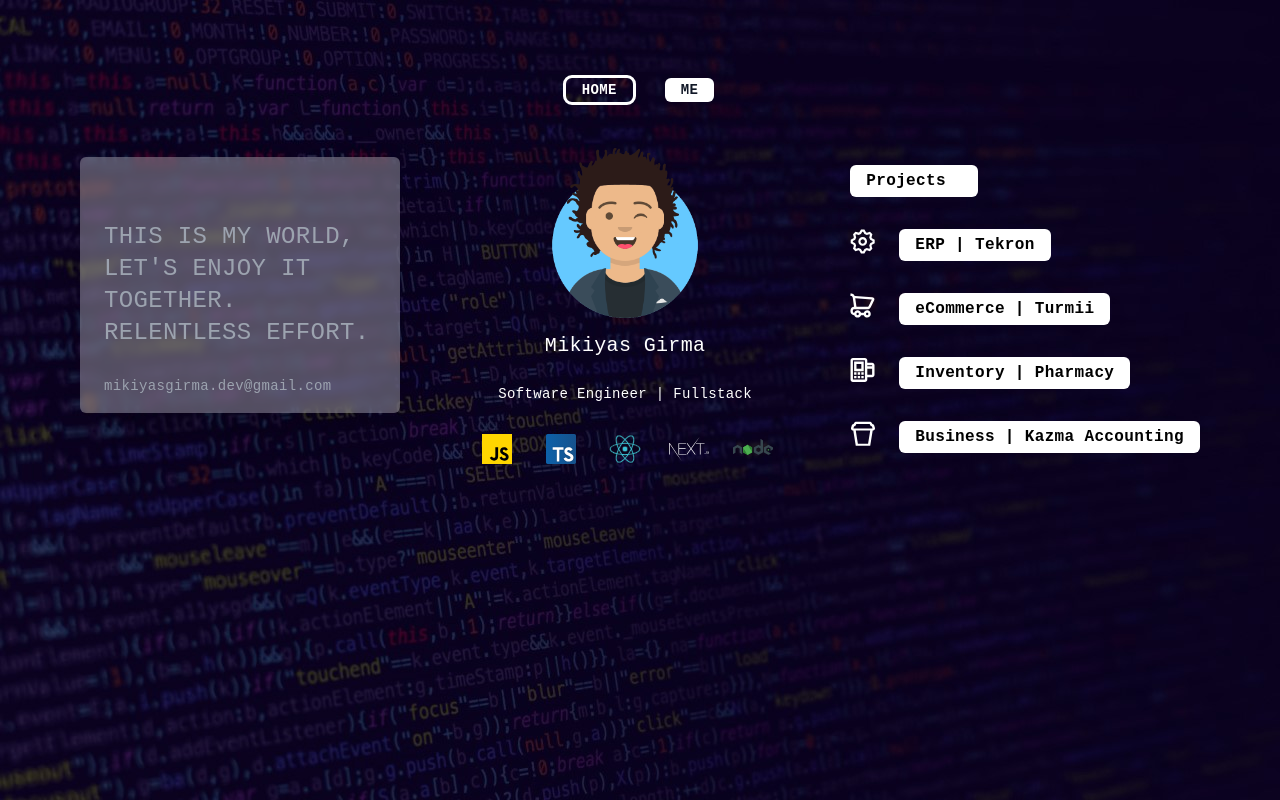
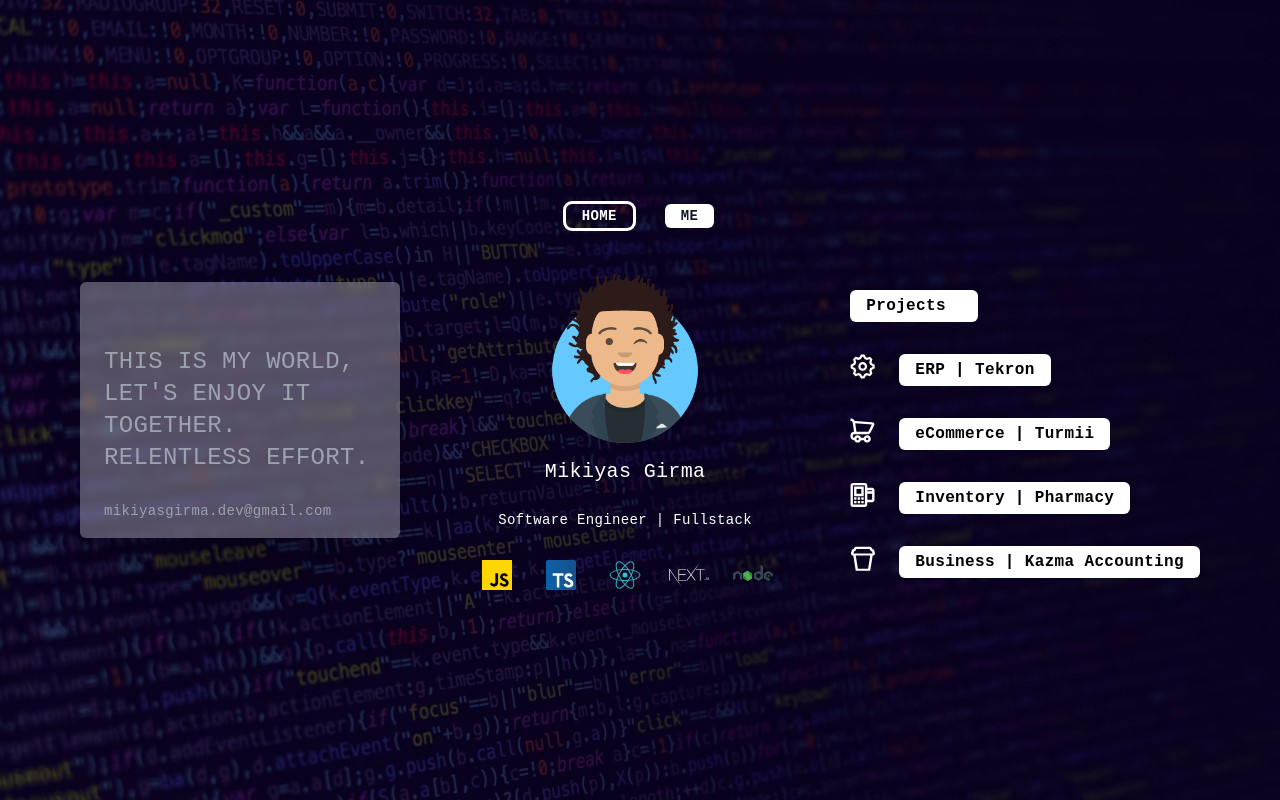
Before and after one commit to mikiyasgirma/Portfolio, a Next.js app: page / in a window 1280 px wide. Built offline with nearby package versions, Linux system fonts and the light colour scheme.

Commit message:
fix: items align verticall centerd

```diff
--- a/pages/index.js
+++ b/pages/index.js
@@ -27,7 +27,7 @@ const Home = () => {
         <title>Home</title>
       </Head>
 
-      <div className="min-h-screen w-full bg-vscode-background bg-repeat font-Roboto text-white tracking-wide md:p-20 p-8">
+      <div className="min-h-screen w-full flex flex-col justify-center bg-vscode-background bg-repeat font-Roboto text-white tracking-wide md:p-20 p-8">
         <Nav />
         <div className="flex flex-col h-full my-12 md:my-0 md:flex-row justify-between items-center space-y-12">
           <div
```
